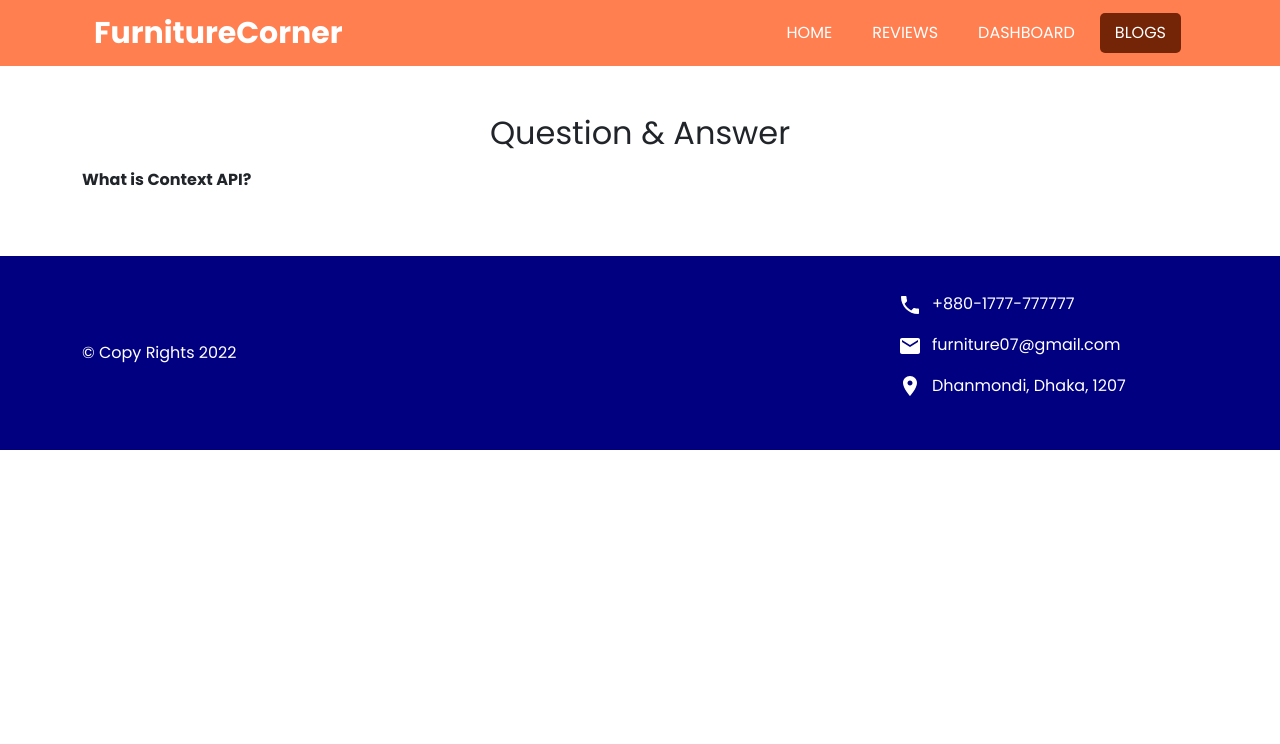
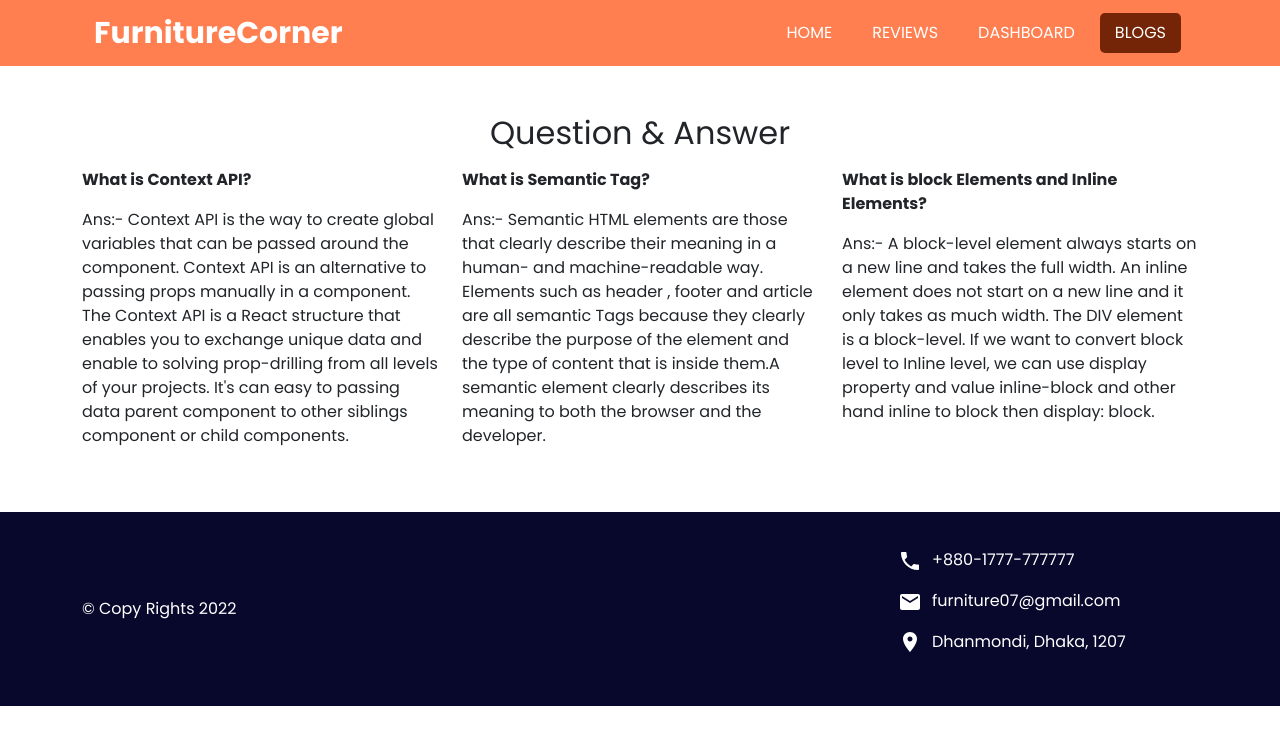
Before and after one commit to Ramash3828/furniture-corner, a React (Create React App) app: page /blogs in a window 1280 px wide. Shown: the top 744 px of the page. Built offline with nearby package versions, Linux system fonts and the light colour scheme.

Commit message:
question and answer part done

```diff
--- a/src/Components/Blogs/Blogs.js
+++ b/src/Components/Blogs/Blogs.js
@@ -12,11 +12,56 @@ const Blogs = () => {
                             <p>
                                 <strong>What is Context API?</strong>
                             </p>
-                            <p></p>
+                            <p>
+                                Ans:- Context API is the way to create global
+                                variables that can be passed around the
+                                component. Context API is an alternative to
+                                passing props manually in a component. The
+                                Context API is a React structure that enables
+                                you to exchange unique data and enable to
+                                solving prop-drilling from all levels of your
+                                projects. It's can easy to passing data parent
+                                component to other siblings component or child
+                                components.
+                            </p>
                         </div>
                     </div>
-                    <div className="col-md-4"></div>
-                    <div className="col-md-4"></div>
+                    <div className="col-md-4">
+                        <div className="blog-text text-start">
+                            <p>
+                                <strong>What is Semantic Tag?</strong>
+                            </p>
+                            <p>
+                                Ans:- Semantic HTML elements are those that
+                                clearly describe their meaning in a human- and
+                                machine-readable way. Elements such as header ,
+                                footer and article are all semantic Tags because
+                                they clearly describe the purpose of the element
+                                and the type of content that is inside them.A
+                                semantic element clearly describes its meaning
+                                to both the browser and the developer.
+                            </p>
+                        </div>
+                    </div>
+                    <div className="col-md-4">
+                        <div className="blog-text text-start">
+                            <p>
+                                <strong>
+                                    What is block Elements and Inline Elements?
+                                </strong>
+                            </p>
+                            <p>
+                                Ans:- A block-level element always starts on a
+                                new line and takes the full width. An inline
+                                element does not start on a new line and it only
+                                takes as much width. The DIV element is a
+                                block-level. If we want to convert block level
+                                to Inline level, we can use display property and
+                                value inline-block and other hand inline to
+                                block then display: block.
+                            </p>
+                        </div>
+                    </div>
                 </div>
             </div>
         </div>
--- a/src/Components/Footer/Footer.css
+++ b/src/Components/Footer/Footer.css
@@ -1,5 +1,5 @@
 .footer {
-    background-color: navy;
+    background-color: rgb(8, 8, 44);
     padding: 20px 0;
 }
 .address {
```
